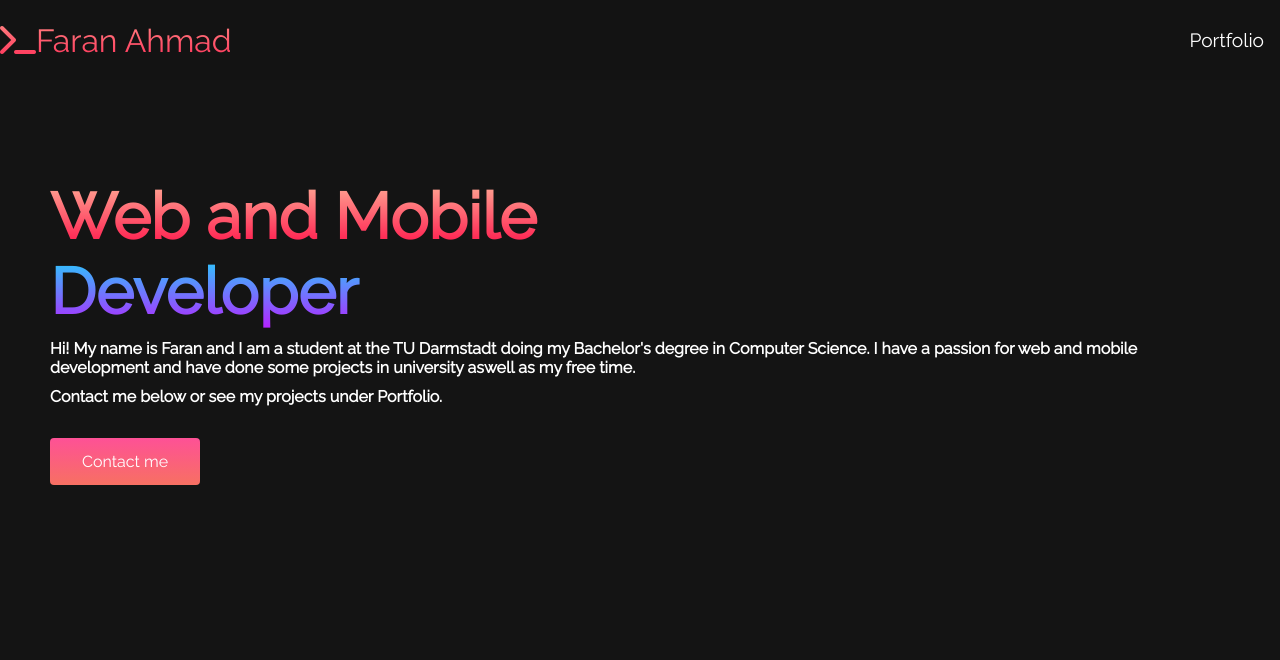
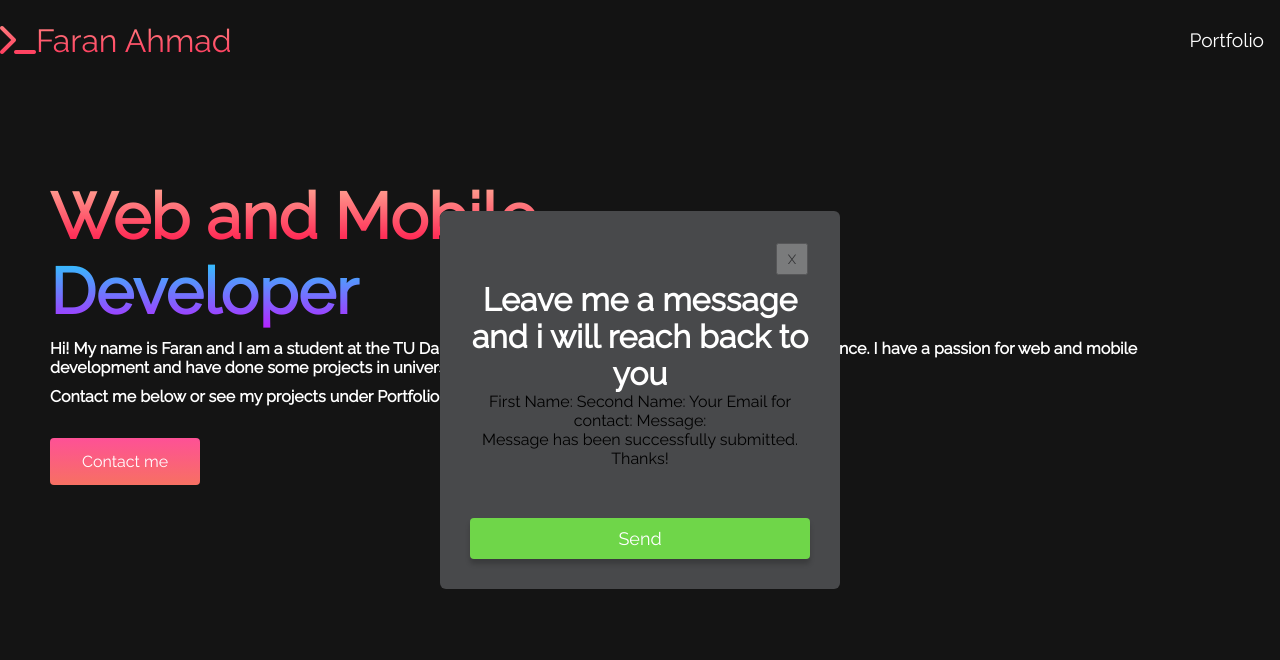
Before and after one commit to faran332/portfolio-website, a plain HTML site: page index.html in a window 1280 px wide. Both pictures are taken after a click on the button "Contact me". Shown: the top 660 px of the page. Drawn offline with Linux system fonts and the light colour scheme.

Commit message:
simple popup window and basic form

```diff
--- a/app.js
+++ b/app.js
@@ -1,7 +1,16 @@
 const menu = document.querySelector("#mobile-menu");
 const menuLinks = document.querySelector(".navbar__menu");
+let popup = document.getElementById("contact-form");
 
 menu.addEventListener("click", function () {
   menu.classList.toggle("is-active");
   menuLinks.classList.toggle("active");
 });
+
+function openContactForm() {
+  popup.classList.add("open-contact__form--container");
+}
+
+function closeContactForm() {
+  popup.classList.remove("open-contact__form--container");
+}
--- a/index.html
+++ b/index.html
@@ -51,6 +51,30 @@
           <button class="main__btn" onclick="openContactForm()">
             <p>Contact me</p>
           </button>
+          <div class="contact__form--container" id="contact-form">
+            <div class="close__form">
+              <button
+                type="button"
+                class="close__btn"
+                onclick="closeContactForm()"
+              >
+                X
+              </button>
+            </div>
+            <div class="contact__form--content">
+              <h3>Leave me a message and i will reach back to you</h3>
+              <form>
+                <label for="fname">First Name:</label>
+                <label for="sname">Second Name:</label>
+                <label for="email">Your Email for contact:</label>
+                <label for="message">Message:</label>
+              </form>
+              <p>Message has been successfully submitted. Thanks!</p>
+              <button class="send__btn" onclick="sendMessage()">
+                <p>Send</p>
+              </button>
+            </div>
+          </div>
         </div>
         <div class="main__img--container">
           <img
--- a/styles.css
+++ b/styles.css
@@ -298,6 +298,87 @@
     width: 80%;
 }
 
+.contact__form--container {
+    width: 400px;
+    border-radius: 6px;
+    background: #48494B;
+    position: absolute;
+    top: 0%;
+    left: 50%;
+    transform: translate(-50%, -50%) scale(0.1);
+    visibility: hidden;
+    transition: transform 0.4s, top 0.4s;
+}
+
+.open-contact__form--container {
+    visibility: visible;
+    top: 50%;
+    transform: translate(-50%, -50%) scale(1);
+}
+
+.contact__form--content {
+    padding: 30px 30px;
+    text-align: center;
+}
+
+.contact__form--content h3{
+    font-size: 2rem;
+    background-color: #fff;
+    -webkit-background-clip: text;
+    -moz-background-clip: text;
+    -webkit-text-fill-color: transparent;
+    -moz-text-fill-color: transparent;
+}
+
+.send__btn {
+    width: 100%;
+    margin-top: 50px;
+    padding: 10px 0;
+    background: #6fd649;
+    color: #fff;
+    border: 0;
+    outline: none;
+    font-size: 18px;
+    border-radius: 4px;
+    cursor: pointer;
+    box-shadow: 0 5px 5px rgba(0, 0, 0, 0.2);
+}
+
+.close__form {
+    padding: 20px 20px;
+}
+
+.close__btn {
+    position: absolute;
+    right: 32px;
+    top: 32px;
+    width: 32px;
+    height: 32px;
+    opacity: 0.3;
+}
+
+.close__btn:hover {
+    opacity: 1;
+}
+
+.close:before, .close:after {
+    position: absolute;
+    left: 15px;
+    content: ' ';
+    height: 33px;
+    width: 2px;
+    background-color: #333;
+}
+
+.close:before {
+    transform: rotate(45deg);
+}
+
+.close:after {
+    transform: rotate(-45deg);
+}
+
+
 /* Mobile Response */
 @media screen and (max-width: 768px) {
     .main__container {
```
